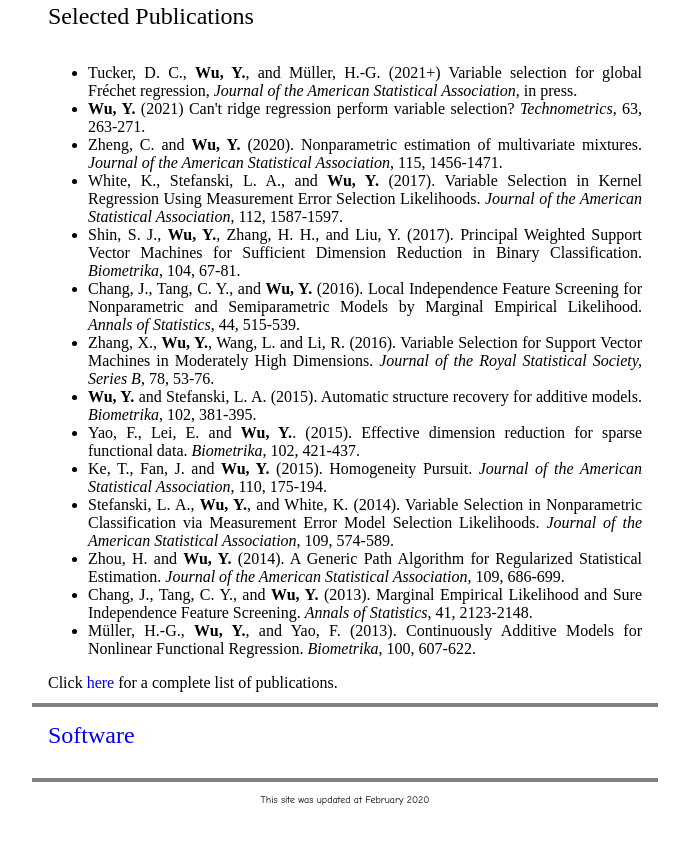
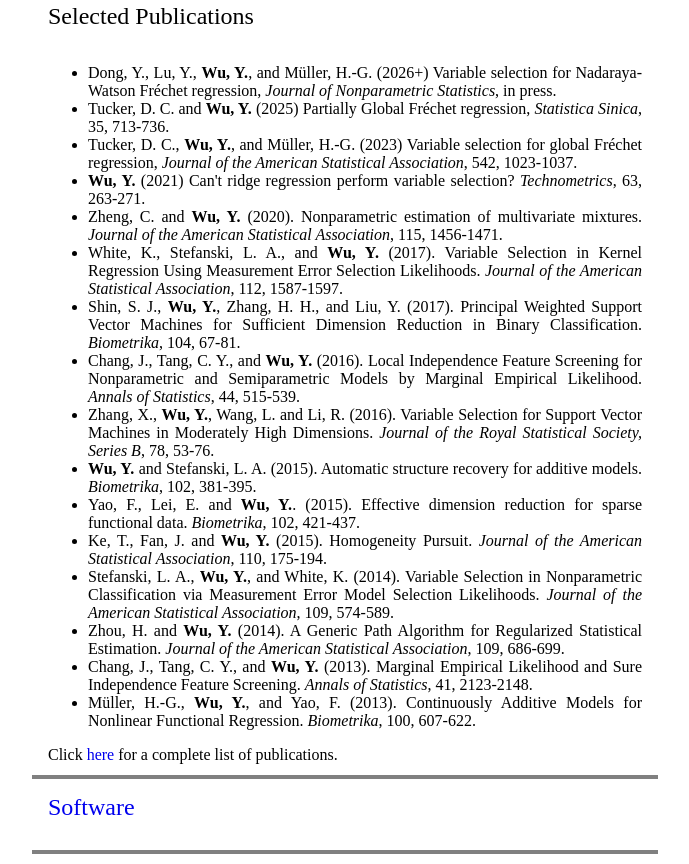
Before and after one commit to chriswunc/chriswunc.github.io, a plain HTML site: page index.html in a window 1280 px wide. Shown: the part 1359-2223 px from the top of the page, without its empty margins (295-984 px from the left). Before the commit the page ends 2176 px from the top, so only its background shows below. Drawn offline with Linux system fonts and the light colour scheme.

Commit message:
Update index.html

```diff
--- a/index.html
+++ b/index.html
@@ -229,7 +229,13 @@ Special Issue on High--dimensional and Functional Data Analysis</a></i>.
     <br>
  <ul>
 
-<li>Tucker, D. C., <b>Wu, Y.</b>, and M&uuml;ller, H.-G. (2021+) Variable selection for global Fr&eacute;chet regression, <i>Journal of the American Statistical Association</i>, in press.
+<li> Dong, Y., Lu, Y., <b>Wu, Y.</b>, and M&uuml;ller, H.-G. (2026+) Variable selection for Nadaraya-Watson Fr&eacute;chet regression, <i>Journal of Nonparametric Statistics</i>, in press.</li>
+
+<li>Tucker, D. C. and <b>Wu, Y.</b> (2025) Partially Global Fr&eacute;chet regression, <i>Statistica Sinica</i>, 35, 713-736.
+
+
+
+<li>Tucker, D. C., <b>Wu, Y.</b>, and M&uuml;ller, H.-G. (2023) Variable selection for global Fr&eacute;chet regression, <i>Journal of the American Statistical Association</i>, 542, 1023-1037.
 
 
 <li><b>Wu, Y.</b> (2021) Can't ridge regression perform variable selection? <i>Technometrics</i>, 63, 263-271.
```
